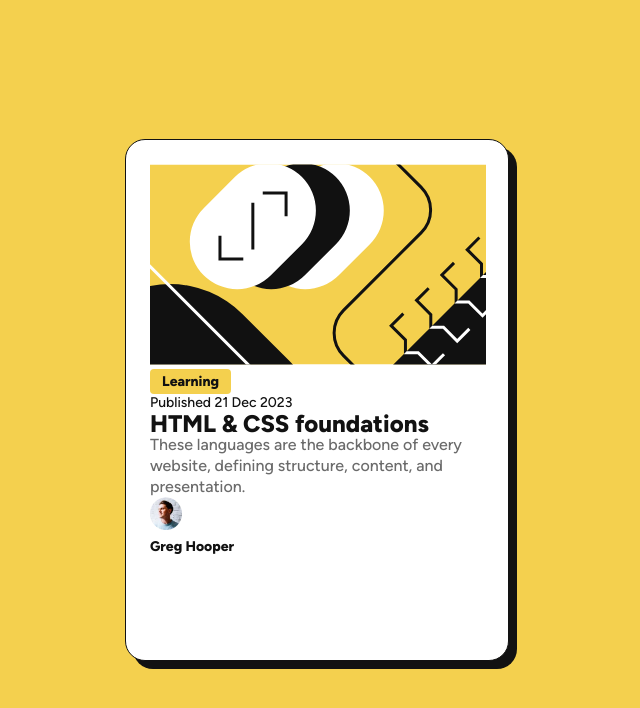
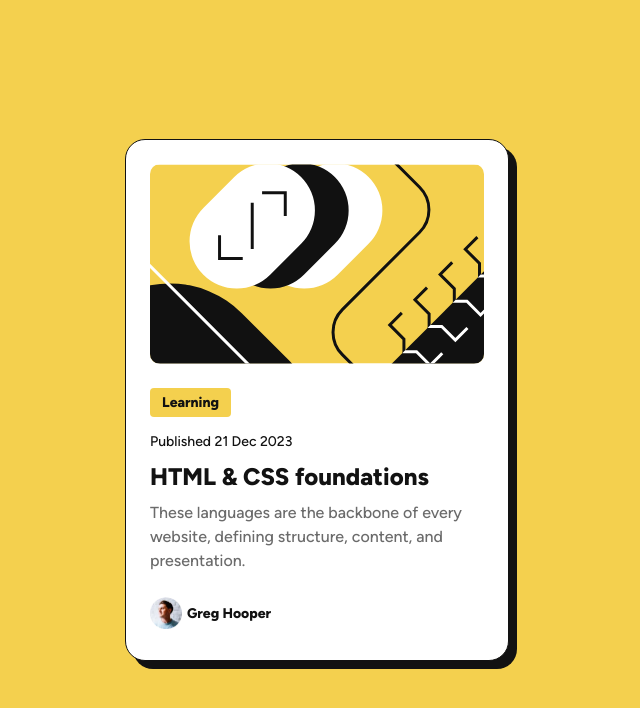
Before and after one commit to LuizHen527/blog-preview-card, a plain HTML site: page index.html in a window 1280 px wide. Shown: the whole page, without its empty margins (323-963 px from the left). Drawn offline with Linux system fonts and the light colour scheme.

Commit message:
Add style to align elements

```diff
--- a/index.html
+++ b/index.html
@@ -10,7 +10,7 @@
 </head>
 <body>
   <div class="card-container">
-    <img src="./assets/images/illustration-article.svg" alt="Yellow ilustration">
+    <img class="main-image" src="./assets/images/illustration-article.svg" alt="Yellow ilustration">
 
     <div class="card-content">
       <span class="card-tag">Learning</span>
--- a/styles.css
+++ b/styles.css
@@ -51,12 +51,22 @@ body {
     border-radius: 20px;
     box-shadow: 8px 8px var(--gray-950);
     padding: 24px;
+    display: flex;
+    flex-direction: column;
+    gap: 24px;
+}
+
+.card-content {
+    display: flex;
+    flex-direction: column;
+    gap: 14px;
 }
 
 .card-tag {
     background-color: var(--yellow-clr);
     padding: 4px 12px;
     border-radius: 4px;
+    width: fit-content;
 }
 
 .card-date {
@@ -71,6 +81,13 @@ body {
     color: var(--gray-500);
     font-size: 16px;
     font-weight: 500;
+    line-height: 150%;
+}
+
+.author-container {
+    display: flex;
+    align-items: center;
+    gap: 5px;
 }
 
 .author-container img {
@@ -79,4 +96,9 @@ body {
 
 .author-container h2 {
     font-size: 14px;
+
 }
+
+.main-image {
+    border-radius: 10px;
+}
```
